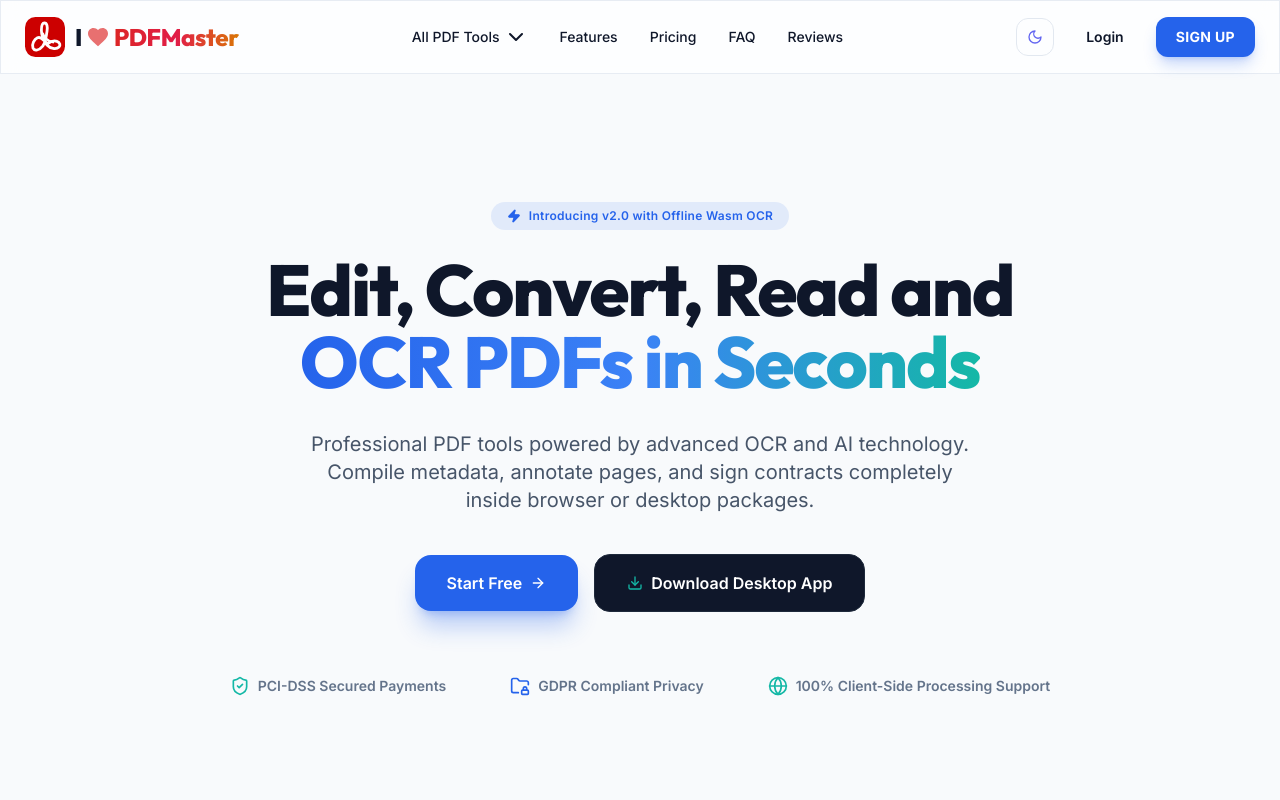
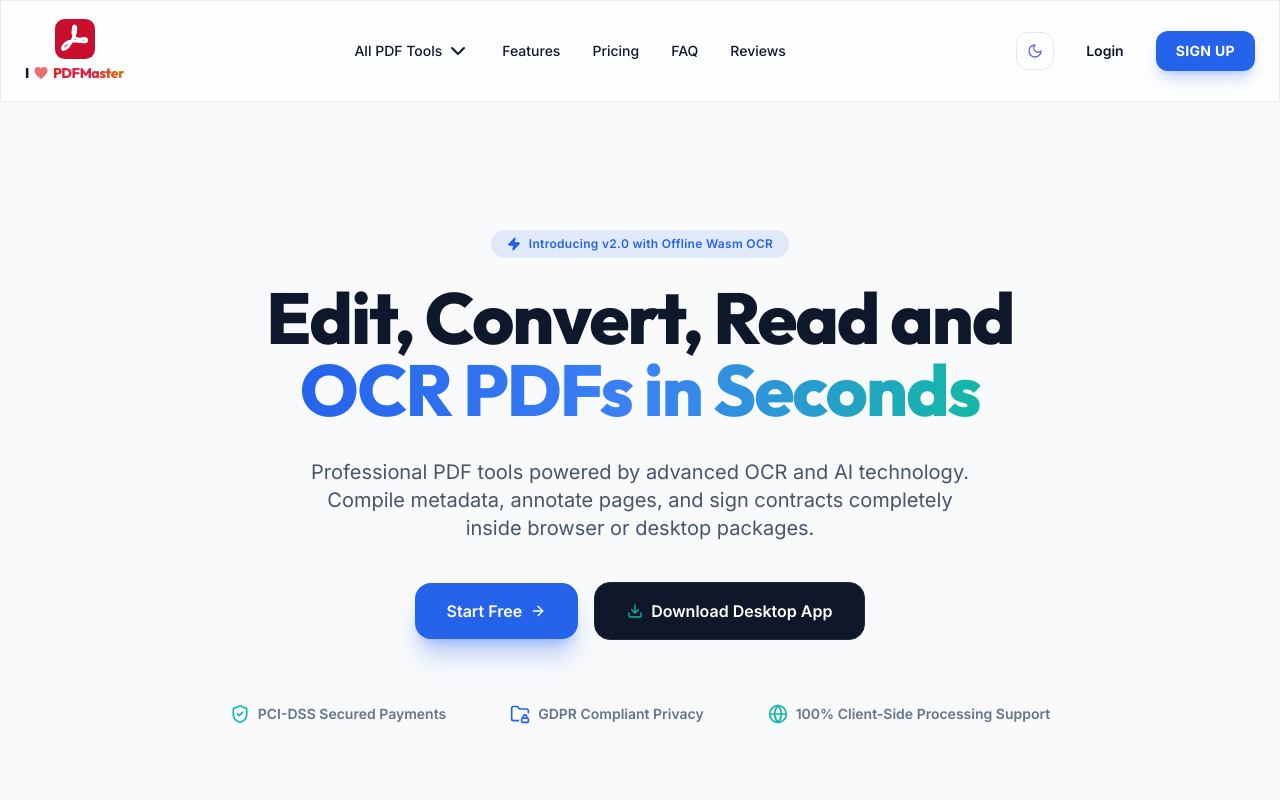
Before and after one commit to vinaykumar25121995/pdfmaster_pro, a Next.js app in the folder frontend/: page / in a window 1280 px wide. Shown: the top 800 px of the page. Built offline with nearby package versions, Linux system fonts and the light colour scheme.

Commit message:
Update logo to reference image squircle icon on top with stacked I ❤️ PDFMaster below it across all platforms

```diff
--- a/frontend/src/app/auth/login/page.tsx
+++ b/frontend/src/app/auth/login/page.tsx
@@ -4,6 +4,7 @@ import React, { useState, useEffect, Suspense } from 'react';
 import { useRouter, useSearchParams } from 'next/navigation';
 import Link from 'next/link';
 import { FileText, ShieldCheck, Mail, Lock, User, ArrowRight, Sparkles } from 'lucide-react';
+import { ILovePdfLogo } from '@/components/ILovePdfLogo';
 
 function LoginPageContent() {
   const router = useRouter();
@@ -81,13 +82,8 @@ function LoginPageContent() {
 
         {/* Brand Header */}
         <div className="text-center mb-10">
-          <Link href="/" className="inline-flex items-center space-x-2 mb-4">
-            <div className="bg-primary p-2 rounded-xl text-white">
-              <FileText className="h-6 w-6" />
-            </div>
-            <span className="font-display font-bold text-xl tracking-tight bg-gradient-to-r from-primary to-accent bg-clip-text text-transparent">
-              PDFMaster Pro
-            </span>
+          <Link href="/" className="inline-flex justify-center mb-4">
+            <ILovePdfLogo className="h-12 w-12" />
           </Link>
           <h2 className="text-2xl font-bold font-display">
             {showOtpInput ? 'Verify Your Account' : isSignUp ? 'Create your account' : 'Welcome back'}
--- a/frontend/src/components/ILovePdfLogo.tsx
+++ b/frontend/src/components/ILovePdfLogo.tsx
@@ -1,35 +1,36 @@
 import React from 'react';
 
-export function ILovePdfLogo({ className = "h-9" }: { className?: string }) {
+export function ILovePdfLogo({ className = "h-10 w-10" }: { className?: string }) {
   return (
-    <div className="flex items-center space-x-2.5 select-none">
-      {/* Red Squircle Ribbon Icon matching user screenshot */}
+    <div className="flex flex-col items-center justify-center text-center select-none group py-0.5">
+      {/* Red Squircle Ribbon Icon matching reference image */}
       <svg viewBox="0 0 100 100" className={className} fill="none" xmlns="http://www.w3.org/2000/svg">
-        <rect width="100" height="100" rx="26" fill="#CC0000" />
-        {/* Swooping white ribbon symbol */}
+        <rect width="100" height="100" rx="24" fill="#C8102E" />
+        {/* Pixel-perfect white swooping ribbon loop matching reference image */}
         <path
-          d="M48.5 15C44 15 41 22 41 33C41 48 46 59 55 70C63 79 78 82 85 75C89 71 88 64 80 61C73 58 64 61 56 67C47 57 39 48 31 52C23 56 16 68 20 78C24 86 35 84 45 72C50 64 53 52 55 36C57 24 55 15 48.5 15Z"
+          d="M44.5 36.5C44.5 28.5 45.5 19.5 49 19.5C52.5 19.5 53 27 50 36.5C46.5 47.5 39.5 60 32 68.5C26 75.5 21 78 19 75.5C17 73 19.5 67 25 62.5C31 57.5 41 54.5 53 55.5C65 56.5 75.5 58 78.5 54.5C81.5 51 76 47.5 66.5 49.5C57.5 51.5 49 48.5 44.5 36.5Z"
           stroke="white"
-          strokeWidth="7"
+          strokeWidth="6.5"
           strokeLinecap="round"
           strokeLinejoin="round"
         />
         <path
-          d="M45 42C48 52 57 60 70 63"
+          d="M45 22C45 16 50 15 52 19C54 23 53 32 49 42L37 65C34 71 28 76 24 75C20 74 20 68 24 63C28 58 38 54 49 54L64 57C73 59 79 59 80 54C81 49 75 47 68 49C61 51 53 52 45 44"
           stroke="white"
-          strokeWidth="6"
+          strokeWidth="5"
           strokeLinecap="round"
+          strokeLinejoin="round"
         />
       </svg>
 
-      {/* I ❤️ PDFMaster typography */}
-      <div className="flex items-center space-x-1 font-display font-black tracking-tight">
-        <span className="text-xl md:text-2xl text-slate-900 dark:text-white">I</span>
-        {/* Heart Symbol ❤️ */}
-        <svg viewBox="0 0 24 24" className="w-5 h-5 md:w-6 md:h-6 text-red-600 fill-red-600 animate-pulse-slow" xmlns="http://www.w3.org/2000/svg">
+      {/* Directly below the icon: I ❤️ PDFMaster */}
+      <div className="flex items-center justify-center space-x-1 mt-1 font-display font-black tracking-tight leading-none">
+        <span className="text-xs md:text-sm text-slate-900 dark:text-white font-extrabold">I</span>
+        {/* Symbolic Heart ❤️ */}
+        <svg viewBox="0 0 24 24" className="w-3.5 h-3.5 md:w-4 md:h-4 text-red-600 fill-red-600 animate-pulse-slow" xmlns="http://www.w3.org/2000/svg">
           <path d="M12 21.35l-1.45-1.32C5.4 15.36 2 12.28 2 8.5 2 5.42 4.42 3 7.5 3c1.74 0 3.41.81 4.5 2.09C13.09 3.81 14.76 3 16.5 3 19.58 3 22 5.42 22 8.5c0 3.78-3.4 6.86-8.55 11.54L12 21.35z"/>
         </svg>
-        <span className="text-xl md:text-2xl font-black bg-gradient-to-r from-red-600 via-rose-600 to-amber-600 bg-clip-text text-transparent">
+        <span className="text-xs md:text-sm font-black bg-gradient-to-r from-red-600 via-rose-600 to-amber-600 bg-clip-text text-transparent">
           PDFMaster
         </span>
       </div>
```
Also changed, not shown: 1 other file (tests, documents, lock files or other folders).
